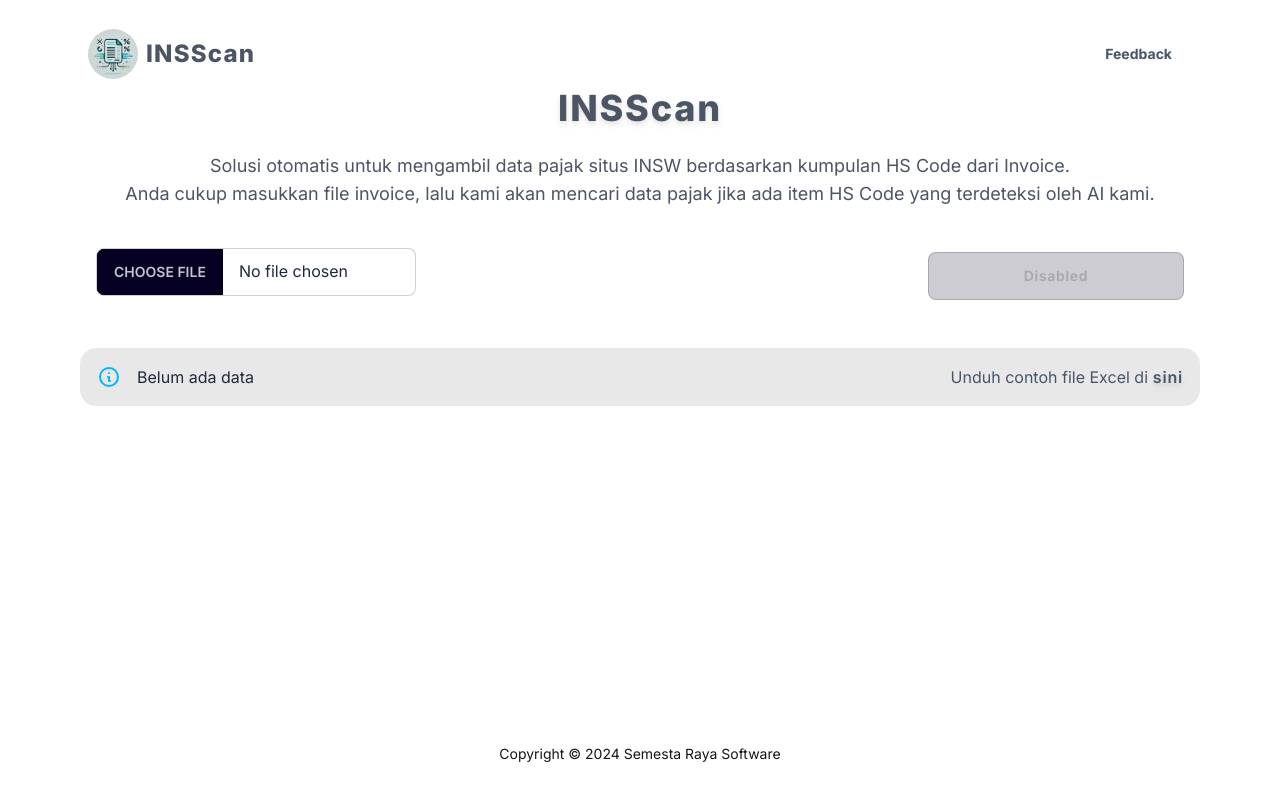
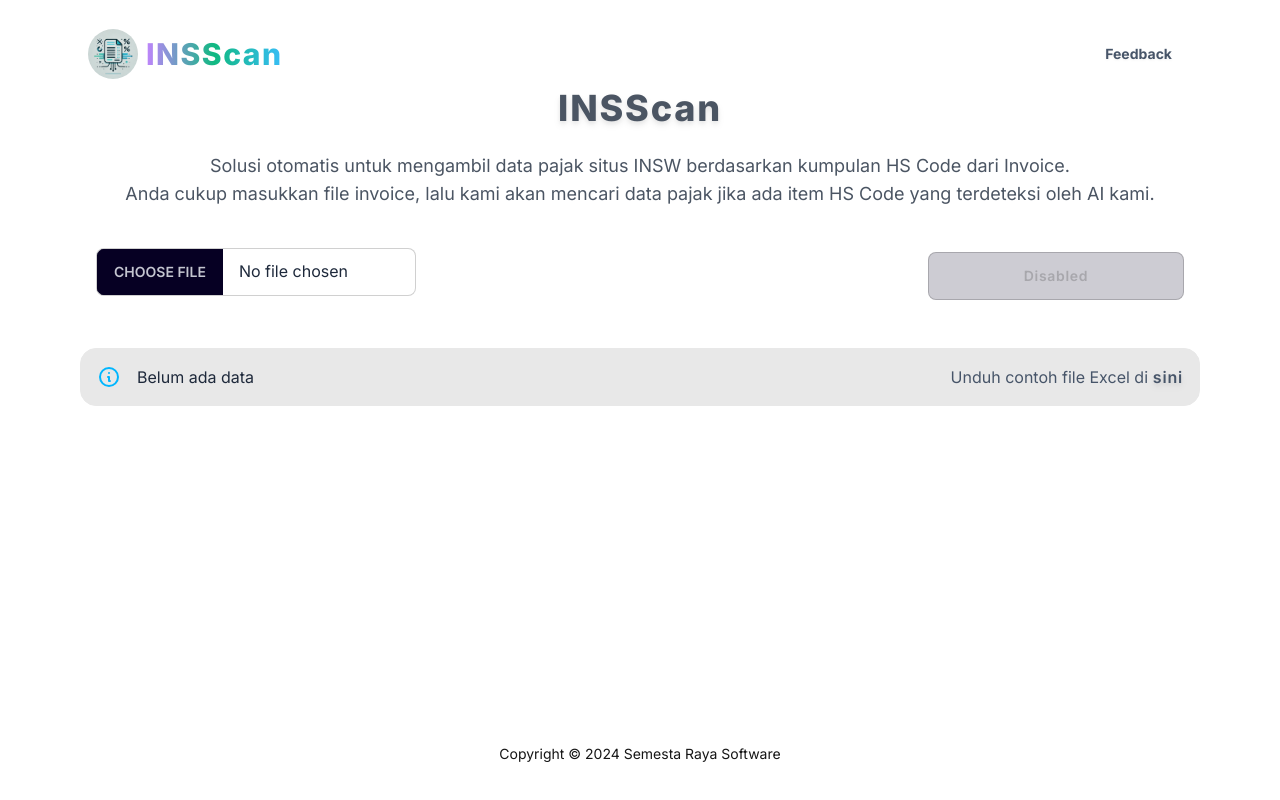
Before and after one commit to noiceorvoice/insscan, a Next.js app: page / in a window 1280 px wide. Built offline with nearby package versions, Linux system fonts and the light colour scheme.

Commit message:
change background color logo

```diff
--- a/app/ui/Navbar.jsx
+++ b/app/ui/Navbar.jsx
@@ -46,7 +46,7 @@
         <div>
           <div>
             <Link
-              className='flex items-center space-x-2 text-2xl tracking-wider'
+              className='flex items-center space-x-2 text-3xl tracking-wider'
               href={"/"}
             >
               <Image
@@ -56,7 +56,9 @@
                 alt='Logo Rayefy'
                 className='rounded-full'
               />
-              <span className='text-gray-600 font-extrabold'>INSScan</span>
+              <span className='bg-gradient-to-r from-purple-400 via-emerald-500 to-sky-400 bg-clip-text text-transparent font-extrabold'>
+                INSScan
+              </span>
             </Link>
           </div>
         </div>
--- a/app/ui/Table.jsx
+++ b/app/ui/Table.jsx
@@ -23,7 +23,7 @@
     ));
 
   return (
-    <div className='overflow-x-auto max-h-screen'>
+    <div className='overflow-x-auto max-h-20'>
       <table className='table'>
         <thead></thead>
         <tbody>
```
